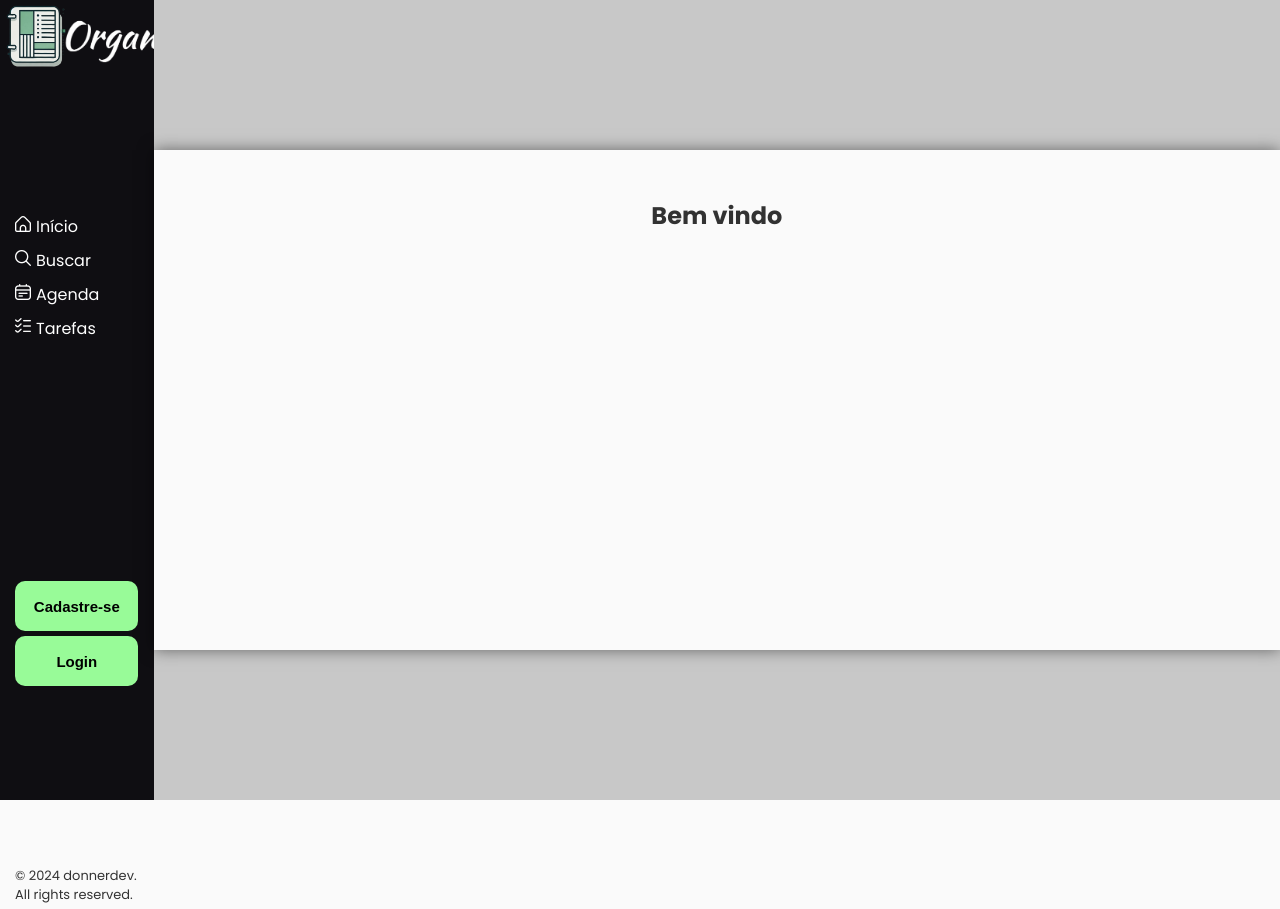
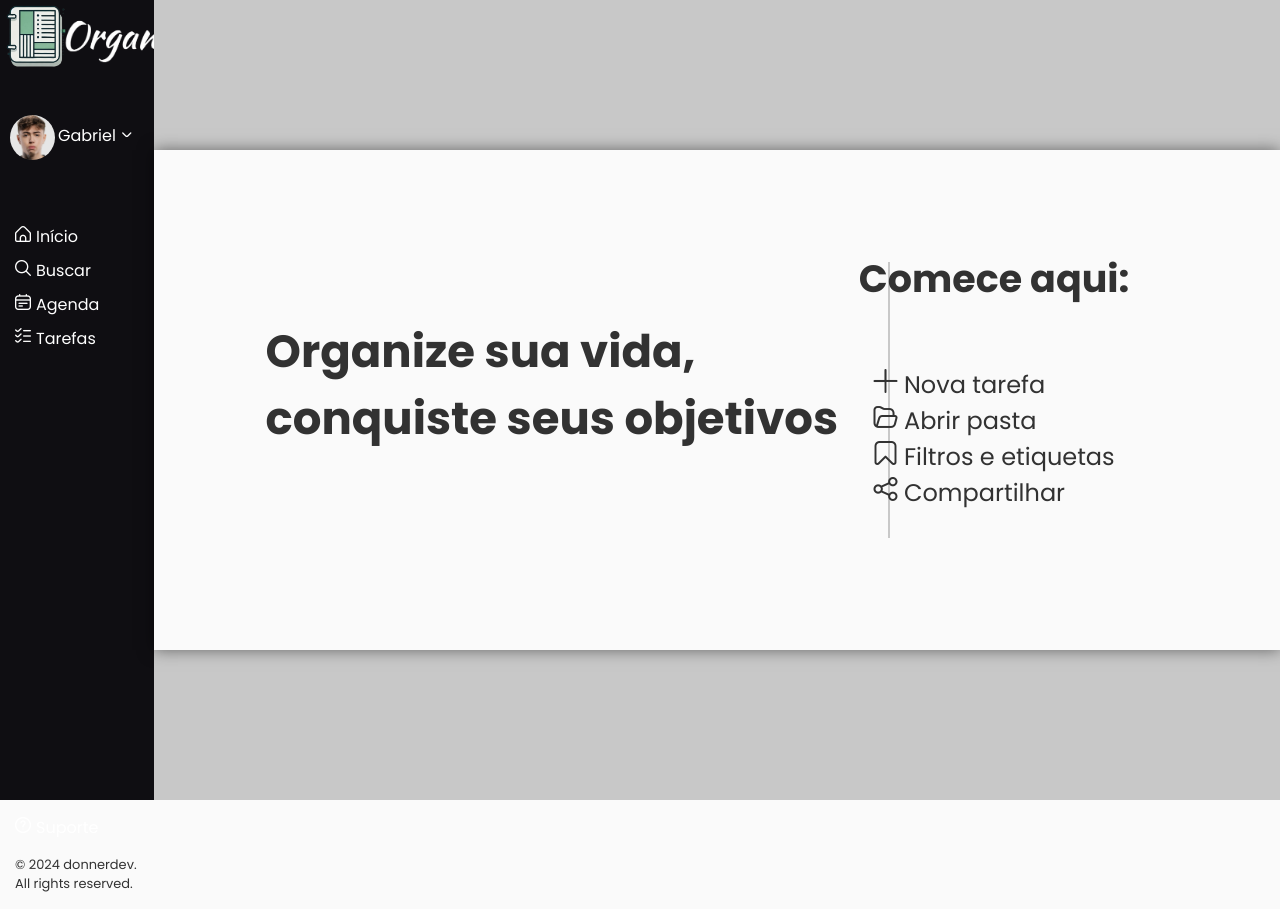
Before and after one commit to Donnerxd/todoist-clone, a plain HTML site: page index.html in a window 1280 px wide. Drawn offline with nearby package versions, Linux system fonts and the light colour scheme.

Commit message:
home-page feita

```diff
--- a/index.html
+++ b/index.html
@@ -18,27 +18,40 @@
                 <img src="Images/logofeita-removebg-preview.png" alt="Logo" style="height: 70px; width: auto;">
                 <img src="Images/Screenshot_4-removebg-preview.png" alt="Logo-name" style="height: 160px; width: auto; margin-left: -50px; margin-top: -45px;">
             </div>
-            <!-- <div class="sidebar-login">
+            <div class="sidebar-login">
                 <img src="Images/foto_bounty.png" alt="Login">
-                <i class="fi fi-ss-angle-small-down"></i>
-                <i class="fi fi-rr-settings"></i>
-            </div> -->
+                <span> Gabriel</span>
+                <i class="fi fi-rr-angle-small-down"></i>
+                <i class="fi fi-rr-bell" style="margin-left: 65px;"></i>
+            </div>
             <ul class="sidebar-items">
-                <li><a href="#home"><i class="fi fi-rr-home"></i>Início</a></li>
-                <li><a href="#search"><i class="fi fi-rr-search"></i>Buscar</a></li>
-                <li><a href="#agenda"><i class="fi fi-rr-calendar-lines"></i>Agenda</a></li>
-                <li><a href="#tasks"><i class="fi fi-rr-list-check"></i>Tarefas</a></li>
+                <li><a href="#home"><i class="fi fi-rr-home"></i> Início</a></li>
+                <li><a href="#search"><i class="fi fi-rr-search"></i> Buscar</a></li>
+                <li><a href="#agenda"><i class="fi fi-rr-calendar-lines"></i> Agenda</a></li>
+                <li><a href="#tasks"><i class="fi fi-rr-list-check"></i> Tarefas</a></li>
+                <li style="margin-top: 455px;"><a href="#help"><i class="fi fi-rr-interrogation"></i> Suporte</a></li>
             </ul>
-            <ul class="sidebar-buttons">
+            <!-- <ul class="sidebar-buttons">
                 <button>Cadastre-se</button>
                 <button>Login</button>
-            </ul>
-            <p class="sidebar-items">&copy; 2024 donnerdev. All rights reserved.</p>
+            </ul> -->
+            <p>&copy; 2024 donnerdev. All rights reserved.</p>
         </div>
         <main class="content">
             <section id="home" class="active home">
                 <div class="bloco-home">
-                    <h1> Bem vindo</h1>
+                    <div class="home-header">
+                        <h1> Organize sua vida, <br> conquiste seus objetivos</h1>
+                    </div>
+                    <div class="home-items">
+                        <h2> Comece aqui:</h2>
+                        <ul>
+                            <li><a href="#"><i class="fi fi-rr-plus"></i> Nova tarefa</a></li>
+                            <li><a href="#"><i class="fi fi-rr-folder-open"></i> Abrir pasta</a></li>
+                            <li><a href="#"><i class="fi fi-rr-bookmark"></i> Filtros e etiquetas</a></li>
+                            <li><a href="#"><i class="fi fi-rr-share"></i> Compartilhar</a></li>
+                        </ul>
+                    </div>
                 </div>
             </section>
         </main>
--- a/styles.css
+++ b/styles.css
@@ -34,7 +34,6 @@ body {
     background-color: var(--foreground);
     display: fixed;
     height: 100vh;
-    border-right: none;
 }
 
 .sidebar-logo {
@@ -43,13 +42,20 @@ body {
 
 .sidebar-login {
     display: flex;
-    justify-content: space-between;
     padding-left: 10px;
+    gap: 3px;
+}
+
+.sidebar-login span {
+    align-self: center;
+    margin-top: -3px;
+    color: white;
+
 }
 
 .sidebar-login i {
     color: white;
-    font-size: 16px;
+    align-self: center;
     cursor: pointer;
 }
 
@@ -65,8 +71,13 @@ body {
     flex-direction: column;
     gap: 10px;
     list-style-type: none;
-    padding-left: 15px;
-    margin-top: 100px;
+    padding: 15px;
+    margin-top: 50px;
+}
+
+.sidebar p {
+    padding: 15px;
+    margin-top: -15px;
 }
 
 .sidebar-items a {
@@ -75,6 +86,10 @@ body {
     text-decoration: none;
     font-size: 16px;
     color: white;
+}
+
+.sidebar-items a:hover {
+    color: var(--details);
 }
 
 .sidebar-buttons {
@@ -97,7 +112,6 @@ body {
 
 .sidebar p {
     font-size: 0.81rem;
-    margin-top: 180px;
 }
 
 .content {
@@ -113,8 +127,52 @@ body {
 .bloco-home {
     height: 100%;
     box-shadow: 0px 0px 15px rgba(0, 0, 0, 0.5);
-    padding: 3rem;
+    padding: 7rem;
     display: flex;
+}
+
+.home-header {
+    display: flex;
+    flex-direction: column;
+    padding-right: 50px;
     align-items: flex-start;
     justify-content: center;
+    border-right: 2px solid var(--details);
 }
+
+.home-header h1 {
+    font-size: 45px;
+    margin-top: -30px;
+}
+
+.home-items {
+    flex: 1;
+    display: flex;
+    flex-direction: column;
+    height: 100%;
+    width: auto;
+    justify-content: center;
+    align-items: center;
+    margin-top: -20px;
+    margin-left: -4.37rem;
+}
+
+.home-items ul {
+    list-style-type: none;
+}
+
+.home-items a {
+    font-size: 24px;
+    text-decoration: none;
+    color: var(--text);
+    transition: color 0.3sec ease;
+}
+
+.home-items a:hover {
+    color: #7f9856;
+}
+
+.home-items h2 {
+    margin-bottom: 60px;
+    font-size: 38px;
+}
```
